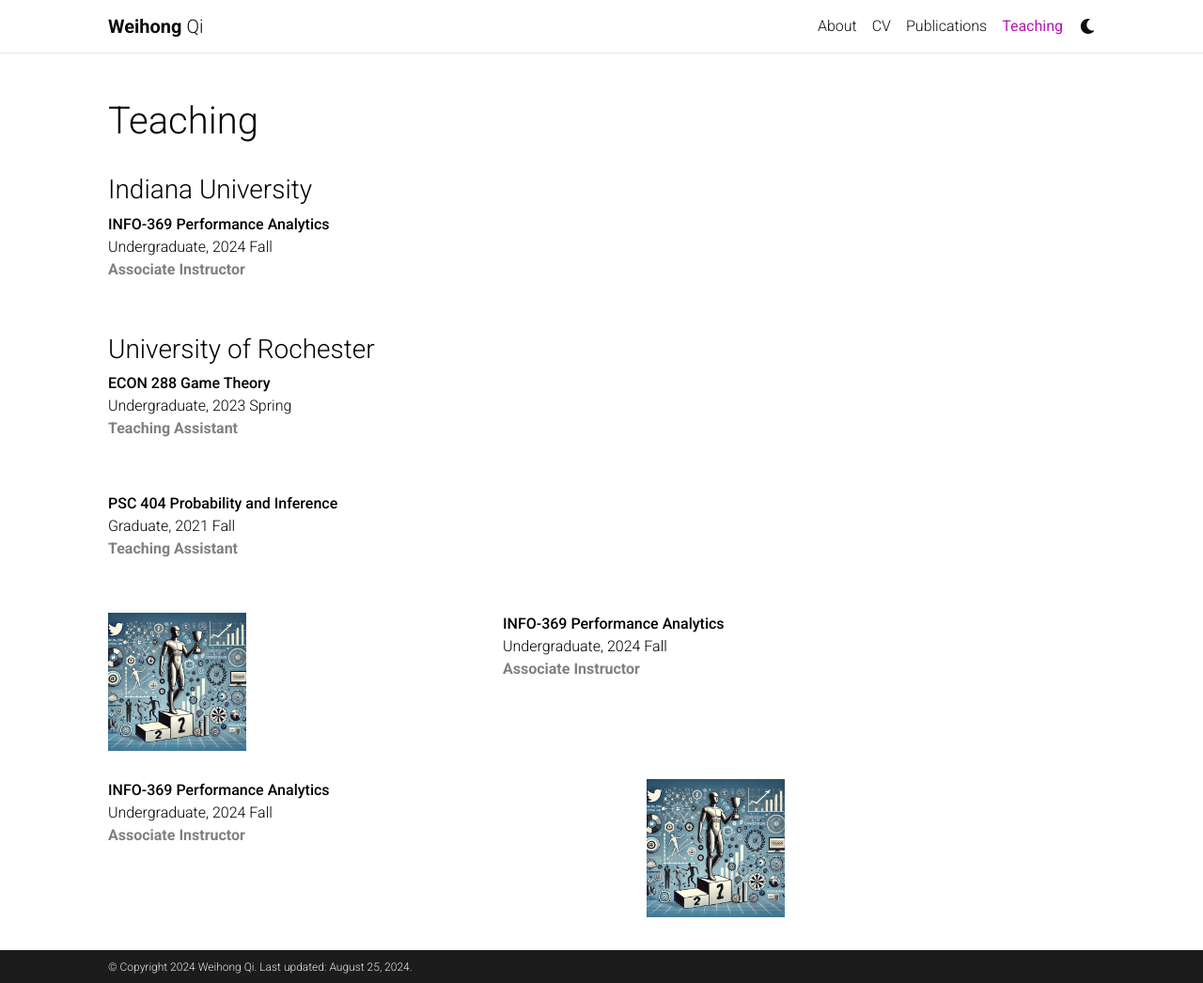
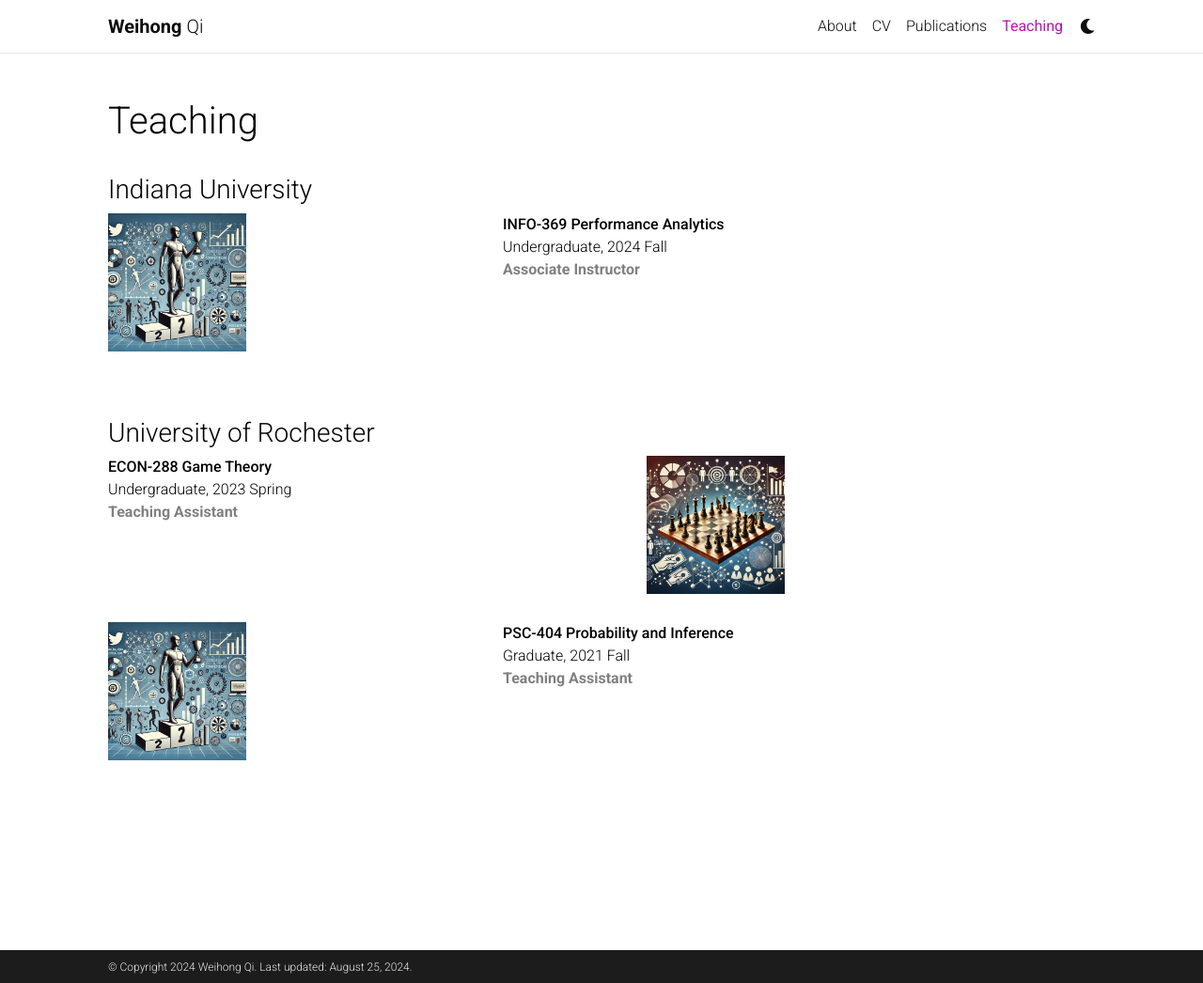
Before and after one commit to WeihongQ/weihongq.github.io, a Jekyll site: the page built from _pages/teaching.md, in a window 1280 px wide and 1046 px high. Shown: the whole window at 94% size. Built offline with Jekyll 4.4.1, drawn with Linux system fonts in a browser that asks for light colours; comment, search, counter and statistics services are not loaded; a style sheet for code colours, icons or effects is not loaded.

Commit message:
update teaching

```diff
--- a/_pages/teaching.md
+++ b/_pages/teaching.md
@@ -8,27 +8,6 @@
 ---
 
 ###  Indiana University
-**INFO-369 Performance Analytics** <br/>
-Undergraduate, 2024 Fall <br />
-<span style="color: grey; font-weight: bold;"> Associate Instructor</span>  <br/>
-
-<br/>
-
-### University of Rochester
-**ECON 288 Game Theory** <br/>
-Undergraduate, 2023 Spring <br/>
-<span style="color: grey; font-weight: bold;">Teaching Assistant </span>  <br/>
-
-<br/>
-
-**PSC 404 Probability and Inference** <br/>
-Graduate, 2021 Fall <br/>
-<span style="color: grey; font-weight: bold;">Teaching Assistant </span>  <br/>
-
-<br/>
-
-
-
 <div style="overflow: auto; margin-bottom: 30px;">
   <div style="float: left; width: 35%; text-align: left;">
     <img src="/assets/img/teaching/info-369.jpg" alt="Figure" style="max-width: 40%; height: auto;">
@@ -41,15 +20,29 @@
   </div>
 </div>
 
+<br/>
 
-<div style="overflow: auto;">
+### University of Rochester
+<div style="overflow: auto; margin-bottom: 30px;">
   <div style="float: right; width: 35%; text-align: right; margin-right: 330px;">
+    <img src="/assets/img/teaching/econ-288.jpg" alt="Figure" style="max-width: 40%; height: auto;">
+  </div>
+
+  <div style="float: left; width: 30%;">
+    <strong>ECON-288 Game Theory</strong> <br/>
+    Undergraduate, 2023 Spring <br/>
+    <span style="color: grey; font-weight: bold;">Teaching Assistant</span> <br/>
+  </div>
+</div>
+
+<div style="overflow: auto; margin-bottom: 30px;">
+  <div style="float: left; width: 35%; text-align: left;">
     <img src="/assets/img/teaching/info-369.jpg" alt="Figure" style="max-width: 40%; height: auto;">
   </div>
 
-  <div style="float: left; width: 30%;">
-    <strong>INFO-369 Performance Analytics</strong> <br/>
-    Undergraduate, 2024 Fall <br/>
-    <span style="color: grey; font-weight: bold;">Associate Instructor</span> <br/>
+  <div style="float: right; width: 60%;">
+    <strong>PSC-404 Probability and Inference</strong> <br/>
+    Graduate, 2021 Fall <br/>
+    <span style="color: grey; font-weight: bold;">Teaching Assistant</span> <br/>
   </div>
 </div>
```
Also changed, not shown: assets/img/teaching/econ-288.jpg (added), assets/img/teaching/psc-404.jpg (added).
